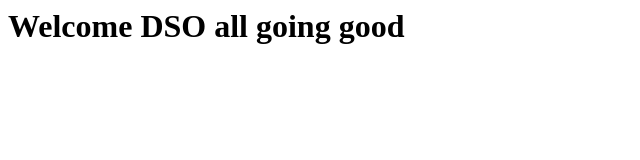
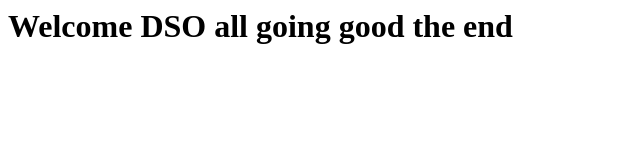
Before and after one commit to sowmiyapeace0101/gitrepoapril, a plain HTML site: page index.html in a window 1280 px wide. Shown: the whole page, without its empty margins (0-640 px from the left). Drawn offline with Linux system fonts and the light colour scheme.

Commit message:
third commit

```diff
--- a/index.html
+++ b/index.html
@@ -1,4 +1,5 @@
 <h1>
 Welcome DSO
 all going good
+the end
 </h1>
```
